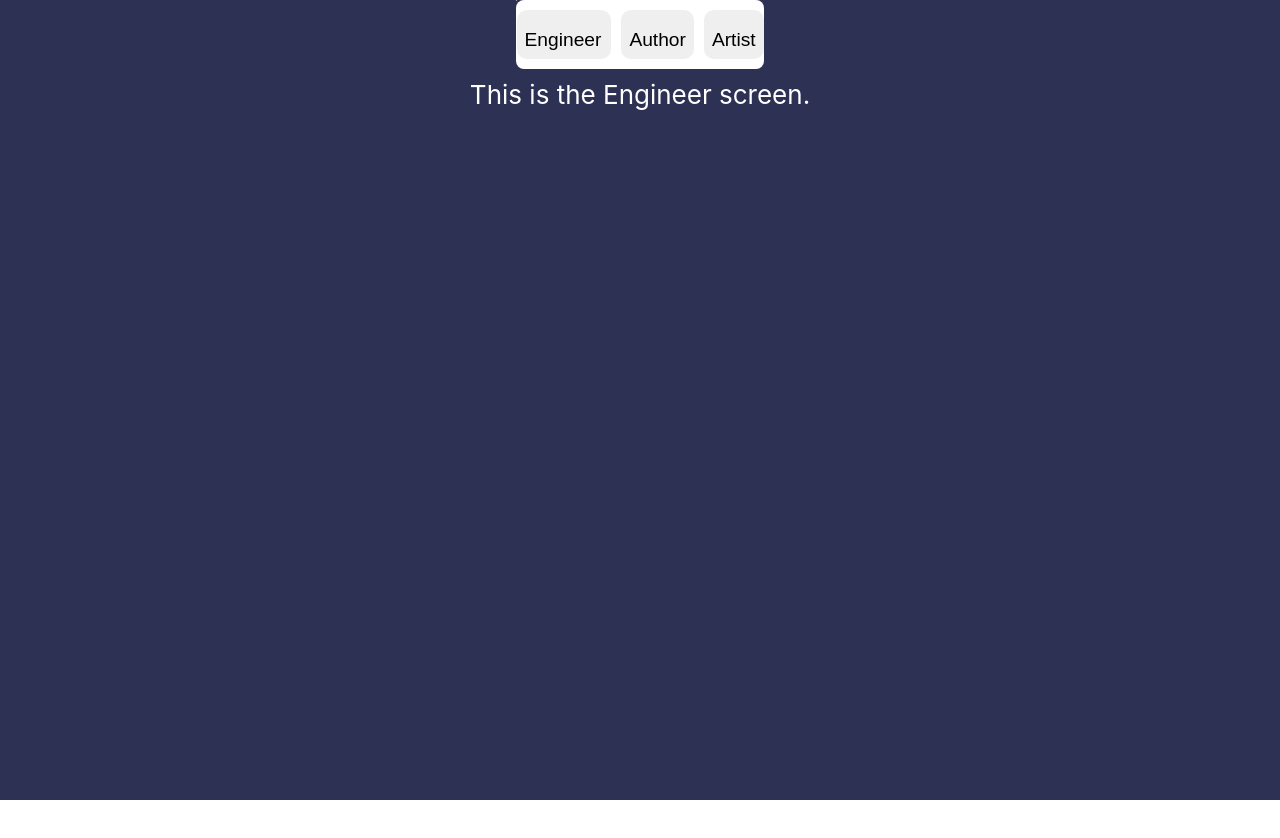
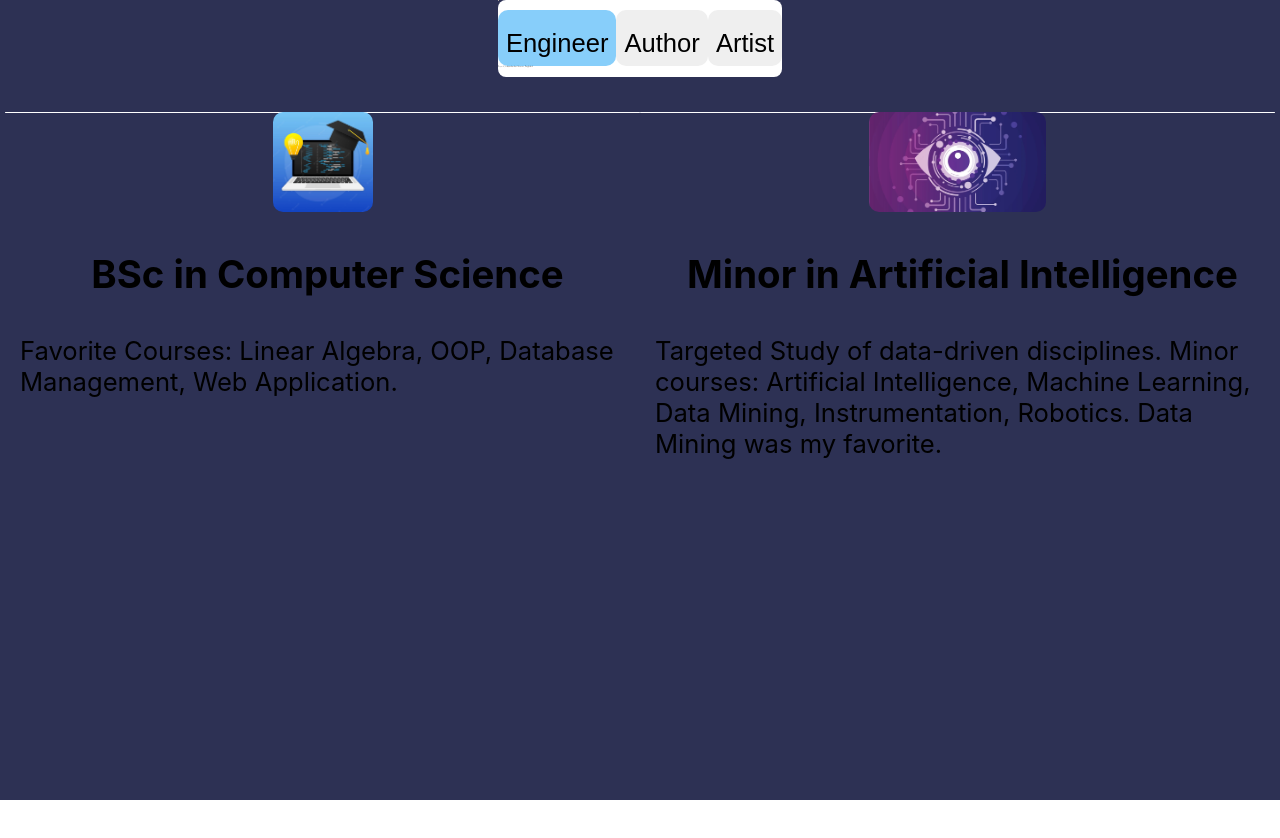
Before and after one commit to Shohan20lac/PortfolioV3, a React (Create React App) app: page / in a window 1280 px wide. Both pictures are taken after a click on the button "Engineer". Shown: the top 838 px of the page. Before the commit the page ends 800 px from the top, so only its background shows below. Built offline with nearby package versions, Linux system fonts and the light colour scheme; grey boxes are pictures that could not be loaded.

Commit message:
Engineer Screen progressed
- Static intro cards implemented
- Tags are now colored

```diff
--- a/src/App.css
+++ b/src/App.css
@@ -85,7 +85,7 @@
 }
 
 .navbar-text {
-    font-size: calc(2vw);
+    font-size: calc(1.5px + 2vw);
     font-weight: 200;
     margin: 0px;
 }
@@ -117,9 +117,20 @@
 }
 
 p {
-    color: white;
+    color: black;
     text-align:center;
     margin: 5px;
+}
+
+.background-text {
+    font-size: calc(3vw);
+    color:white;
+    margin: 10px;
+    margin-bottom:20px;
+}
+
+.topheader {
+    margin:0px;
 }
 
 .typewriter {
@@ -148,6 +159,47 @@ p {
     }
 }
 
+.identity-button {
+    max-width: calc(20px + 10vw);
+    padding: 8px;
+    padding-top: calc(1.5vw);
+    border-radius: 10px;
+    border: none;
+    justify-content: center;
+    align-items: center;
+    font-size: calc(2.5vw);
+}
+.identity-button:hover {
+    border: blue solid 1px;
+}
+.identity-button:active {
+    color: white;
+    background-color: blue;
+}
+
+#engineer-button {
+    padding-right: 10px;
+    margin-right: 10px;
+    text-align: left;
+}
+#engineer-button:active {
+    background-color: blue
+}
+#engineer-button-pressed {
+    background-color: lightskyblue;
+    color: black;
+}
+
+
+#author-button {
+    text-align: center;
+}
+
+#artist-button {
+    margin-left: 10px;
+    text-align: center;
+}
+
 @media (min-width: 400px) {
      /*If viewport height is greater than 600px, override sizing based on viewport height */
     .navbar-thumbnail {
@@ -174,8 +226,11 @@ p {
     }
 
     .navbar-text {
-        font-size: calc(20px + 0.5vw);
+        font-size: calc(10px + 0.6vw);
         transition: all .5s linear;
+    }
+    .identity-button {
+        font-size: calc(2vw);
     }
 }
 
@@ -189,7 +244,6 @@ p {
     overflow: hidden;
     transition: max-height 0.5s ease-in-out;
 }
-
 
 .fade-out {
     animation: concealAbove 0.3s forwards;
@@ -205,8 +259,6 @@ p {
     }
 }
 
-
-
 .top-nav-containerz {
     visibility: 1; /* Initially hidden */
     transition: opacity 0.5s ease-in-out;
@@ -216,33 +268,121 @@ p {
     opacity: 1; /* Show the TopNav */
 }
 
-.identity-button {
-    max-width: calc(20px + 8vw);
-    padding: 8px;
-    padding-top: calc(1.5vw);
-    border-radius: 10px;
-    border: none;
-    justify-content: center;
-    align-items: center;
-    font-size: calc(1.5vw);
-}
-
-#engineer-button {
-    padding-right: 10px;
-    margin-right: 10px;
-    text-align: left;
-}
-#author-button {
-    text-align: center;
-}
-
-#artist-button {
-    margin-left: 10px;
-    text-align: center;
-}
-
 
 .welcome-text {
     display: flex;
     justify-content: center;
 }
+
+
+#myButton {
+    display: inline-block; /* Make the button inline with text */
+    padding: 8px 16px; /* Add padding for better visual appearance */
+    border: none;
+    cursor: pointer;
+}
+
+.experiences-container {
+    display: flex;
+    flex-direction: column;
+    align-items: center;
+}
+
+.centered {
+    text-align: center;
+}
+.content-card {
+    display:          flex;
+    flex-direction:   column;
+    flex:             1;
+    align-items:      center;
+    height:           calc(40vw);
+    width:            100%;
+    background-color: white;
+    color:            black;
+    border-radius:    10px;
+    margin-bottom:    10px;
+}
+
+.card-content {
+    display:flex;
+    flex-direction: row;
+}
+
+
+.card-text-container {
+    margin-left: 10px;
+    text-align: left;
+}
+
+.card-text-container p {
+    font-size: calc(3vw);
+    text-align: left;
+}
+
+.card-text-container h3 {
+    font-size: calc(4vw);
+    text-align: left;
+}
+
+.card-thumbnail {
+    width: 40%;
+    object-fit: contain; /* Maintain aspect ratio while fitting within the container */
+    border-radius: 10px;
+    align-self:center;
+}
+
+@media (min-width: 600px) {
+    .background-text {
+        font-size: calc(2.2vw);
+        margin: calc(4vw);
+        transition: all .1s linear;
+    }
+
+    .content-card {
+        margin: 2vw;
+        transition: all .1s linear;
+    }
+    .card-content {
+        flex-direction: column;
+        transition: all .1s linear;
+    }
+
+    .experiences-container {
+        flex-direction: row;
+        transition: all .25s linear;
+        margin-left: 8vw;
+        margin-right: 8vw;
+    }
+
+    .card-text-container p {
+        font-size: calc(2vw);
+        text-align: left;
+    }
+
+    .card-text-container h3 {
+        font-size: calc(3vw);
+        text-align: center;
+    }
+
+    .card-thumbnail {
+        width: unset;
+        max-height: 100px;
+        border-radius: 61px;
+        transition: all 2s linear;
+    }
+}
+
+@media (min-width: 800px) {
+    .background-text {
+        font-size: calc(2vw);
+        transition: all .1s linear;
+    }
+}
+
+@media (min-width: 1000px){
+    .background-text {
+        font-size: 1.5vw;
+        transition: all .2s linear;
+    }
+}
--- a/src/components/Buttons.js
+++ b/src/components/Buttons.js
@@ -20,10 +20,11 @@ function Buttons (props) {
         <div>
 
             {identityTypes.map((identity, index) => (
+
                 <button
-                    key       = {index}
-                    className="identity-button"
-                    id={`${identity}-button`}
+                    key={index}
+                    className={`identity-button`}
+                    id={`${identity}-button-${props.currentScreen === identityTypes[index] ? 'pressed': ''}`}
                     onClick = {
                         () => {
                             props.updateClickedButtons(identity);
--- /dev/null
+++ b/src/components/CardIntro.js
@@ -0,0 +1,12 @@
+import { React, useState } from 'react';
+
+function CardIntro (props) {
+
+    return (
+        <div className="content-card">
+
+        </div>
+    );
+}
+
+export default CardIntro;
--- /dev/null
+++ b/src/components/CardText.js
@@ -0,0 +1,17 @@
+import { React, useState } from 'react';
+import CardIntro from './CardIntro'
+import cse from '../images/cse.jpg';
+
+function CardText (props) {
+
+    const [slideNumber, setSlideNumber] = useState(0);
+
+    return (
+        <div className="card-text-container">
+            {props.showHeader && <h3> {props.title}</h3>}
+            <p>  {props.description}</p>
+        </div>
+    );
+}
+
+export default CardText;
--- /dev/null
+++ b/src/components/ContentCard.js
@@ -0,0 +1,53 @@
+import { React, useState } from 'react';
+import CardIntro from './CardIntro'
+import CardText from './CardText'
+
+
+
+function ContentCard(props) {
+
+    const [slideNumber, setSlideNumber] = useState(0);
+
+    const image = (
+        <img className="card-thumbnail" src={props.imageUrl} alt="cse" />
+    )
+    const cardTitle       = <h3> {props.cardTitle}       </h3>
+
+    const item1 = image;
+    const item2 = (
+        <CardText
+            title       = {props.cardTitle}
+            description = {props.cardDescription}
+            showHeader  = {true}
+        />
+    );
+
+    function handleResize() {
+        console.log('resized to: ', window.innerWidth, 'x', window.innerHeight)
+
+        if (window.innerWidth > 600) {
+
+            const item1 = cardTitle;
+            const item2 = (
+                <CardText
+                    description={props.cardDescription}
+                    showHeader={false}
+                />
+            )
+            console.log('window is wider than 600px. Reordering and re-styling...');
+        }
+    }
+
+    window.addEventListener('resize', handleResize)
+
+    return (
+        <div className="content-card">
+            <div className="card-content">
+                {item1}
+                {item2}
+            </div>
+        </div>
+    );
+}
+
+export default ContentCard;
--- a/src/components/EngineerScreen.js
+++ b/src/components/EngineerScreen.js
@@ -1,12 +1,19 @@
 import { React, useState } from 'react';
+import ContentCard from './ContentCard';
+import Experiences from './Experiences';
 
-function EngineerScreen() {
+function EngineerScreen(props) {
 
     return (
         <>
 
-            <p> This is the Engineer screen. </p>
+            <p className="background-text"> I strive to create data-driven solutions at just the right level of complexity and customizability that fits the client's
+                needs. <br /> <br /> Since my recent experiences in software engineering and ML engineering, I am motivated to dedicate
+            myself full-time to the world of Data Science, Software Development and DevOps engineering. </p>
 
+            <h3 className="background-text topheader"> Academic Experiences </h3>
+
+            <Experiences category="Academic Experiences"/>
         </>
     );
 }
--- /dev/null
+++ b/src/components/Experiences.js
@@ -0,0 +1,33 @@
+import { React, useState } from 'react';
+import ContentCard from './ContentCard'
+
+import cse from '../images/cse.jpg';
+import ai from '../images/ai.jpg';
+
+let introDescriptions = [
+    "Favorite Courses: Linear Algebra, OOP, Database Management, Web Application.",
+    "Targeted Study of data-driven disciplines. Minor courses: Artificial Intelligence, Machine Learning, Data Mining, Instrumentation, Robotics. Data Mining was my favorite."
+]
+
+function Experiences(props) {
+
+    return (
+        <div className="experiences-container">
+            <ContentCard
+                category         = {props.category}
+                cardTitle        = "BSc in Computer Science"
+                cardDescription  = {introDescriptions[0]}
+                imageUrl         = {cse}
+            />
+            <ContentCard
+                category={props.category}
+                cardTitle="Minor in Artificial Intelligence"
+                cardDescription={introDescriptions[1]}
+                imageUrl={ai}
+            />
+
+        </div>
+    );
+}
+
+export default Experiences;
--- a/src/components/TopNav.js
+++ b/src/components/TopNav.js
@@ -38,7 +38,7 @@ function SkillsIcons (flexDirection) {
     return (
         <div style={divStyle} className="skillset-container">
             {iconList.map((url, index) => (
-                <img class="navbar-icon" key={index} src={url} alt={`${index}`} />
+                <img className="navbar-icon" key={index} src={url} alt={`${index}`} />
             ))}
         </div>
     )
@@ -62,11 +62,11 @@ function NameCard (props) {
     return (
         <div className="namecard">
             <h1 className="navbar-header"    id="topnav-header"   > Shohan Mozid Rahman      </h1>
-            {/*{<h2 className="navbar-subheader" id="topnav-subheader"> Engineer, Author, Artist </h2>}*/}
             <Buttons
                 flexDir="row"
-                updateClickedButtons={props.updateClickedButtons}
-                setCurrentScreen={props.setCurrentScreen}
+                updateClickedButtons= {props.updateClickedButtons}
+                currentScreen       = {props.currentScreen}
+                setCurrentScreen    = {props.setCurrentScreen}
             />
             <h3 className="navbar-text"> BSc, CSE, Independendent University, Bangladesh</h3>
             <SkillsIcons />
@@ -105,8 +105,9 @@ function TopNav(props) {
             <ImageContainer/>
 
             <NameCard
+                currentScreen        = {props.currentScreen}
                 updateClickedButtons = {props.handleButtonClick}
-                setCurrentScreen  = {props.setCurrentScreen}
+                setCurrentScreen     = {props.setCurrentScreen}
             />
 
             <SocialsContainer/>
--- a/src/components/WelcomeText.js
+++ b/src/components/WelcomeText.js
@@ -23,8 +23,8 @@ function WelcomeText  (props) {
 
     return (
         <div className="typewriter">
-            <p> Hi! Welcome to my portfolio website.<br/></p>
-            <p> Click on a tag above to start exploring.</p>
+            <p className="background-text"> Hi! Welcome to my portfolio website.<br/></p>
+            <p className="background-text"> Click on a <button className="identity-button" id="myButton">Tag</button> above to start exploring.</p>
         </div>
     );
 }
```
Also changed, not shown: src/App.js (+1 -9 lines), src/images/ai.jpg (added), src/images/cse.jpg (added).
